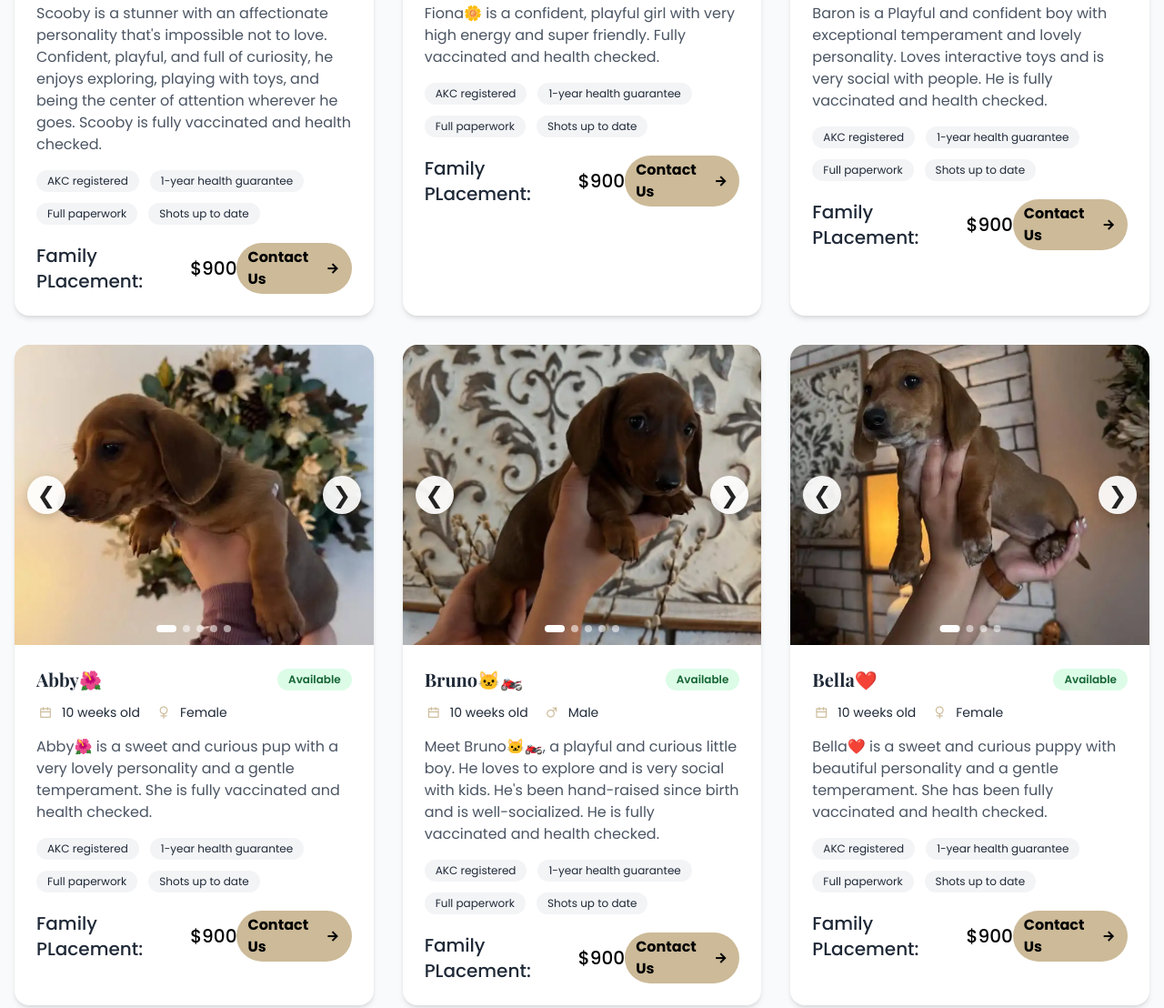
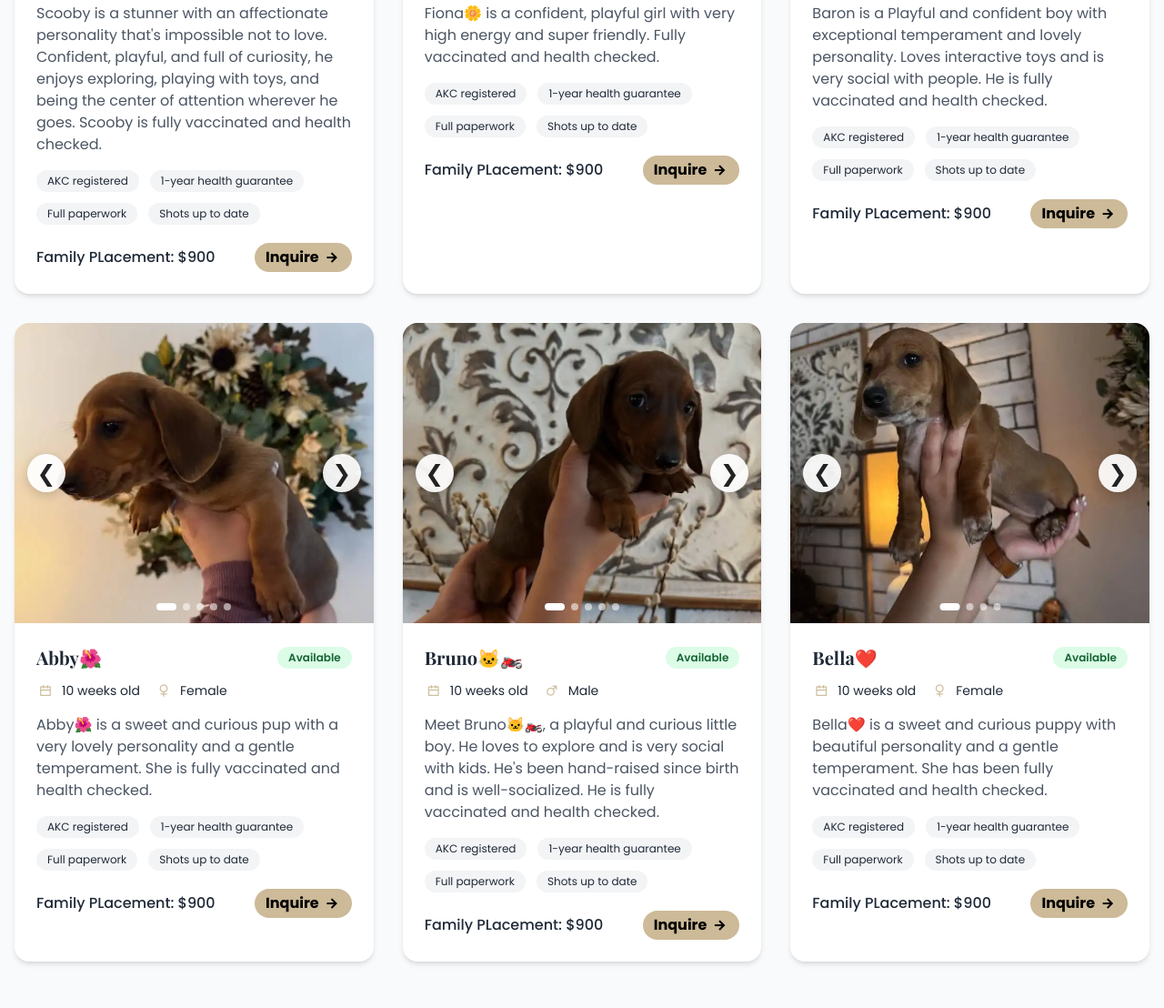
Before and after one commit to royalwyn/royalwyn, a plain HTML site: page smooth.html in a window 1280 px wide. Shown: the part 1425-2533 px from the top of the page at 91% size. Drawn offline with nearby package versions, Linux system fonts and the light colour scheme.

Commit message:
Update smooth.html

```diff
--- a/smooth.html
+++ b/smooth.html
@@ -1204,10 +1204,9 @@
                             <span class="bg-gray-100 text-gray-800 text-xs px-3 py-1 rounded-full">Shots up to date</span>
                         </div>
                         <div class="flex justify-between items-center">
-                            <span class="text-xl text-gray-800 font-medium">Family PLacement:</span>
-                            <span class="text-xl font-medium text-black">$900</span>
+                            <span class="text-l text-gray-800 font-medium">Family PLacement: $900</span>
                             <a href="contact.html" class="bg-primary text-black hover:text-amber-900 font-bold flex items-center px-3 py-1 rounded-full">
-                                Contact Us
+                                Inquire
                                 <div class="w-5 h-5 flex items-center justify-center ml-1">
                                     <i class="ri-arrow-right-line"></i>
                                 </div>
@@ -1277,10 +1276,9 @@
                             <span class="bg-gray-100 text-gray-800 text-xs px-3 py-1 rounded-full">Shots up to date</span>
                         </div>
                         <div class="flex justify-between items-center">
-                            <span class="text-xl text-gray-800 font-medium">Family PLacement:</span>
-                            <span class="text-xl font-medium text-black">$900</span>
+                            <span class="text-l text-gray-800 font-medium">Family PLacement: $900</span>
                             <a href="contact.html" class="bg-primary text-black hover:text-amber-900 font-bold flex items-center px-3 py-1 rounded-full">
-                                Contact Us
+                                Inquire
                                 <div class="w-5 h-5 flex items-center justify-center ml-1">
                                     <i class="ri-arrow-right-line"></i>
                                 </div>
@@ -1350,10 +1348,9 @@
                             <span class="bg-gray-100 text-gray-800 text-xs px-3 py-1 rounded-full">Shots up to date</span>
                         </div>
                         <div class="flex justify-between items-center">
-                            <span class="text-xl text-gray-800 font-medium">Family PLacement:</span>
-                            <span class="text-xl font-medium text-black">$900</span>
+                            <span class="text-l text-gray-800 font-medium">Family PLacement: $900</span>
                             <a href="contact.html" class="bg-primary text-black hover:text-amber-900 font-bold flex items-center px-3 py-1 rounded-full">
-                                Contact Us
+                                Inquire
                                 <div class="w-5 h-5 flex items-center justify-center ml-1">
                                     <i class="ri-arrow-right-line"></i>
                                 </div>
@@ -1427,10 +1424,9 @@
                             <span class="bg-gray-100 text-gray-800 text-xs px-3 py-1 rounded-full">Shots up to date</span>
                         </div>
                         <div class="flex justify-between items-center">
-                            <span class="text-xl text-gray-800 font-medium">Family PLacement:</span>
-                            <span class="text-xl font-medium text-black">$900</span>
+                            <span class="text-l text-gray-800 font-medium">Family PLacement: $900</span>
                             <a href="contact.html" class="bg-primary text-black hover:text-amber-900 font-bold flex items-center px-3 py-1 rounded-full">
-                                Contact Us
+                                Inquire
                                 <div class="w-5 h-5 flex items-center justify-center ml-1">
                                     <i class="ri-arrow-right-line"></i>
                                 </div>
@@ -1504,10 +1500,9 @@
                             <span class="bg-gray-100 text-gray-800 text-xs px-3 py-1 rounded-full">Shots up to date</span>
                         </div>
                         <div class="flex justify-between items-center">
-                            <span class="text-xl text-gray-800 font-medium">Family PLacement:</span>
-                            <span class="text-xl font-medium text-black">$900</span>
+                            <span class="text-l text-gray-800 font-medium">Family PLacement: $900</span>
                             <a href="contact.html" class="bg-primary text-black hover:text-amber-900 font-bold flex items-center px-3 py-1 rounded-full">
-                                Contact Us
+                                Inquire
                                 <div class="w-5 h-5 flex items-center justify-center ml-1">
                                     <i class="ri-arrow-right-line"></i>
                                 </div>
@@ -1578,10 +1573,9 @@
                             <span class="bg-gray-100 text-gray-800 text-xs px-3 py-1 rounded-full">Shots up to date</span>
                         </div>
                         <div class="flex justify-between items-center">
-                            <span class="text-xl text-gray-800 font-medium">Family PLacement:</span>
-                            <span class="text-xl font-medium text-black">$900</span>
+                            <span class="text-l text-gray-800 font-medium">Family PLacement: $900</span>
                             <a href="contact.html" class="bg-primary text-black hover:text-amber-900 font-bold flex items-center px-3 py-1 rounded-full">
-                                Contact Us
+                                Inquire
                                 <div class="w-5 h-5 flex items-center justify-center ml-1">
                                     <i class="ri-arrow-right-line"></i>
                                 </div>
```
